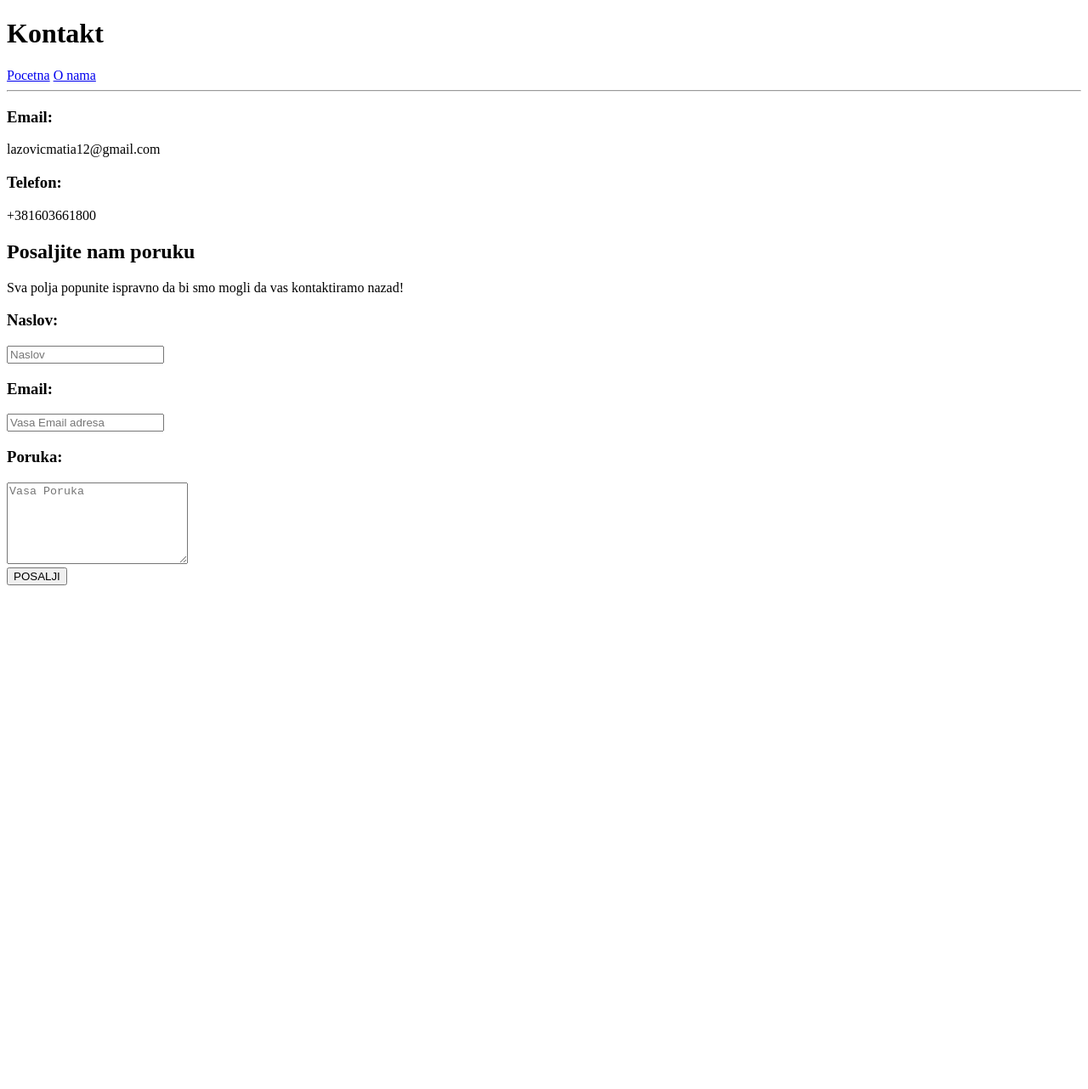
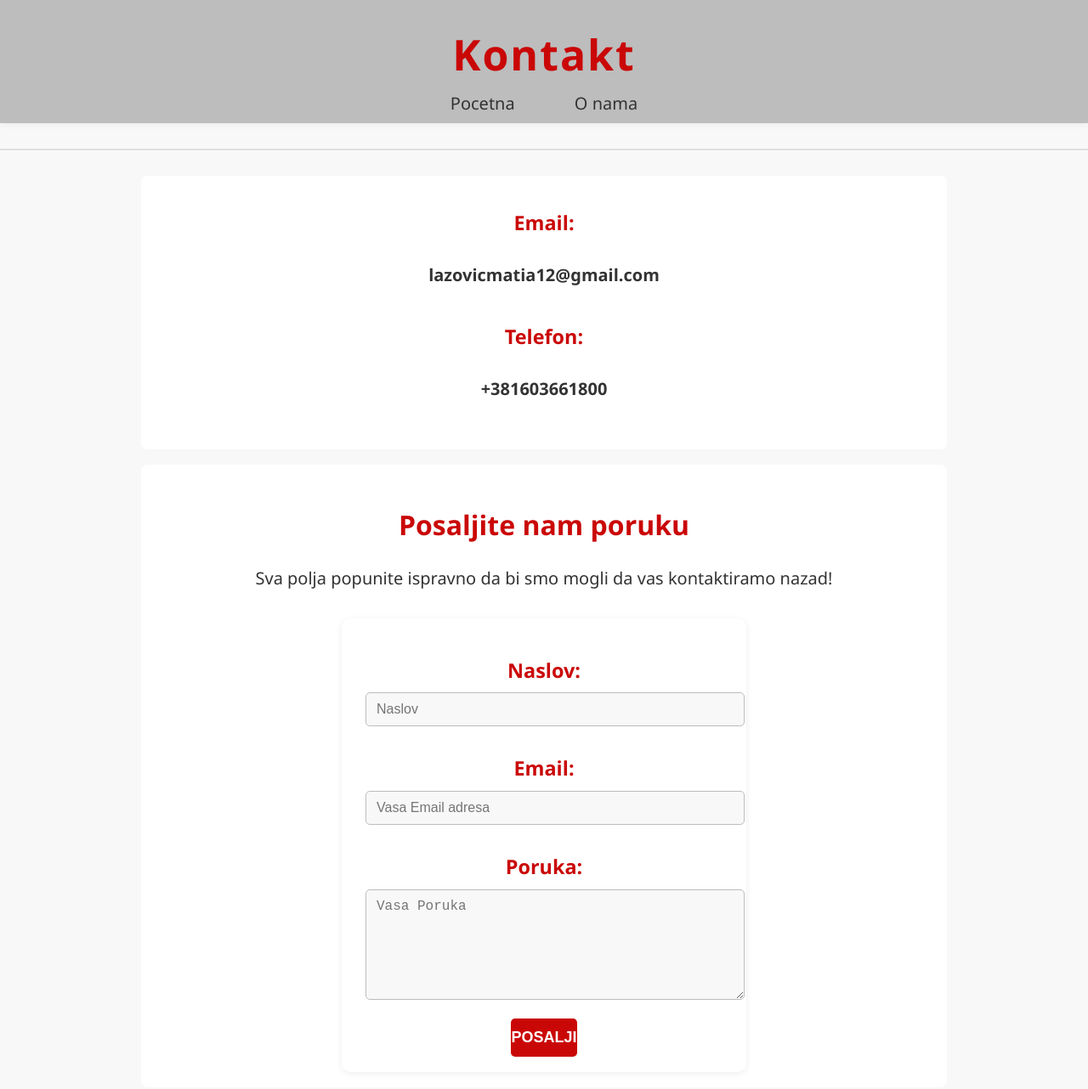
Before and after one commit to matiazic/pekara, a plain HTML site: page kontakt.html in a window 1280 px wide. Shown: the whole page at 85% size. Before the commit the page ends 800 px from the top, so only its background shows below. Drawn offline with Linux system fonts and the light colour scheme.

Commit message:
Add files via upload

```diff
--- a/kontakt.html
+++ b/kontakt.html
@@ -1,34 +1,54 @@
 <!DOCTYPE html>
 <html lang="en">
   <head>
+    <link rel="stylesheet" href="style.css" />
     <meta charset="UTF-8" />
     <meta name="viewport" content="width=device-width, initial-scale=1.0" />
     <title>Kontakt</title>
   </head>
   <body>
-    <div>
+    <div id="header">
       <h1>Kontakt</h1>
       <a href="index.html">Pocetna</a>
-    <a href="onama.html">O nama</a>
-
+      <a href="onama.html">O nama</a>
     </div>
 
-    <hr>
-    <h3>Email:</h3><p>lazovicmatia12@gmail.com</p>
-    <h3>Telefon:</h3><p>+381603661800</p>
+    <hr />
+    <div id="kontakt">
+      <h3>Email:</h3>
+      <p>lazovicmatia12@gmail.com</p>
+      <h3>Telefon:</h3>
+      <p>+381603661800</p>
+    </div>
+    <div id="poruka">
     <div>
       <h2>Posaljite nam poruku</h2>
-        Sva polja popunite ispravno da bi smo mogli da vas kontaktiramo nazad!
-      </div>
+      Sva polja popunite ispravno da bi smo mogli da vas kontaktiramo nazad!
+    </div>
     <form action="mailto:lazovicmatia12@gmail.com" method="get">
       <div>
-
-   <h3>Naslov:</h3><input type="text" name="subject" id="" placeholder="Naslov" required>
-<h3>Email:</h3><input type="email" name="email" id="" placeholder="Vasa Email adresa" required>
-<h3>Poruka:</h3><textarea name="body" id="" placeholder="Vasa Poruka" cols="24" rows="6"></textarea><br>
-<input type="submit" value="POSALJI">
+        <h3>Naslov:</h3>
+        <input type="text" name="subject" id="" placeholder="Naslov" required />
+        <h3>Email:</h3>
+        <input
+          type="email"
+          name="email"
+          id=""
+          placeholder="Vasa Email adresa"
+          required
+        />
+        <h3>Poruka:</h3>
+        <textarea
+          name="body"
+          id=""
+          placeholder="Vasa Poruka"
+          cols="24"
+          rows="6"
+        ></textarea
+        ><br />
+        <input type="submit" value="POSALJI" />
       </div>
+    </div>
     </form>
-
   </body>
 </html>
--- a/style.css
+++ b/style.css
@@ -5,6 +5,28 @@ html, body {
   box-sizing: border-box;
   background: #f8f8f8;
   font-family: 'Segoe UI', Tahoma, Geneva, Verdana, sans-serif;
+}
+
+/* Body and main headings for all pages */
+body {
+  background: #f8f8f8;
+  font-family: 'Segoe UI', Tahoma, Geneva, Verdana, sans-serif;
+  margin: 0;
+  padding: 0;
+}
+
+h1 {
+  color: #ca0707;
+  text-align: center;
+  margin-top: 30px;
+  font-size: 42px;
+  letter-spacing: 1.5px;
+}
+
+h3 {
+  color: #ca0707;
+  margin-bottom: 6px;
+  margin-top: 18px;
 }
 
 /* Header styles */
@@ -133,3 +155,126 @@ audio {
 #recept:hover {
   color: #a00505;
 }
+
+/* Table styling for onama.html */
+table {
+  margin: 30px auto 0 auto;
+  border-collapse: collapse;
+  background: #fff;
+  border-radius: 10px;
+  box-shadow: 0 2px 8px rgba(0,0,0,0.07);
+  font-size: 18px;
+  min-width: 340px;
+  overflow: hidden;
+}
+
+th, td {
+  padding: 14px 22px;
+  border: 1px solid #e0e0e0;
+  text-align: left;
+}
+
+th {
+  background: #ca0707;
+  color: #fff;
+  font-weight: 600;
+}
+div > p {
+  font-size: 20px;
+  color: #333;
+  line-height: 1.7;
+  max-width: 900px;
+  margin: 0 auto 18px auto;
+  background: #fff;
+  padding: 18px 24px;
+  border-radius: 8px;
+
+}
+
+/* Form styling for kontakt.html */
+form {
+  background: #fff;
+  max-width: 420px;
+  margin: 30px auto 0 auto;
+  padding: 24px 28px 18px 28px;
+  border-radius: 10px;
+  box-shadow: 0 2px 8px rgba(0,0,0,0.07);
+  display: flex;
+  flex-direction: column;
+  gap: 10px;
+}
+
+#kontakt{font-size: 20px;
+  color: #333;
+  line-height: 1.7;
+  max-width: 900px;
+  margin: 0 auto 18px auto;
+  background: #fff;
+  padding: 18px 24px;
+  border-radius: 8px;
+  text-align: center;
+  font-weight: 600;
+}
+#poruka {
+  font-size: 20px;
+  color: #333;
+  line-height: 1.7;
+  max-width: 900px;
+  margin: 0 auto 18px auto;
+  background: #fff;
+  padding: 18px 24px;
+  border-radius: 8px;
+  text-align: center;
+}
+
+input[type="text"],
+input[type="email"],
+textarea {
+  width: 100%;
+  padding: 10px 12px;
+  border: 1px solid #bdbdbd;
+  border-radius: 5px;
+  font-size: 16px;
+  margin-bottom: 12px;
+  background: #f8f8f8;
+  transition: border 0.2s;
+}
+
+input[type="text"]:focus,
+input[type="email"]:focus,
+textarea:focus {
+  border: 1.5px solid #ca0707;
+  outline: none;
+}
+
+input[type="submit"] {
+  background: #ca0707;
+  color: #fff;
+  border: none;
+  border-radius: 5px;
+  padding: 12px 0;
+  font-size: 18px;
+  font-weight: 600;
+  cursor: pointer;
+  transition: background 0.2s;
+}
+
+input[type="submit"]:hover {
+  background: #a00505;
+}
+
+/* Links on all pages */
+a {
+  color: #333;
+  text-decoration: none;
+  font-size: 20px;
+  margin: 0 10px;
+  padding: 6px 18px;
+  border-radius: 4px;
+  transition: background 0.2s, color 0.2s;
+}
+
+a:hover {
+  background: #ca0707;
+  color: #fff;
+}
```
Also changed, not shown: onama.html (+4 -1 lines).
